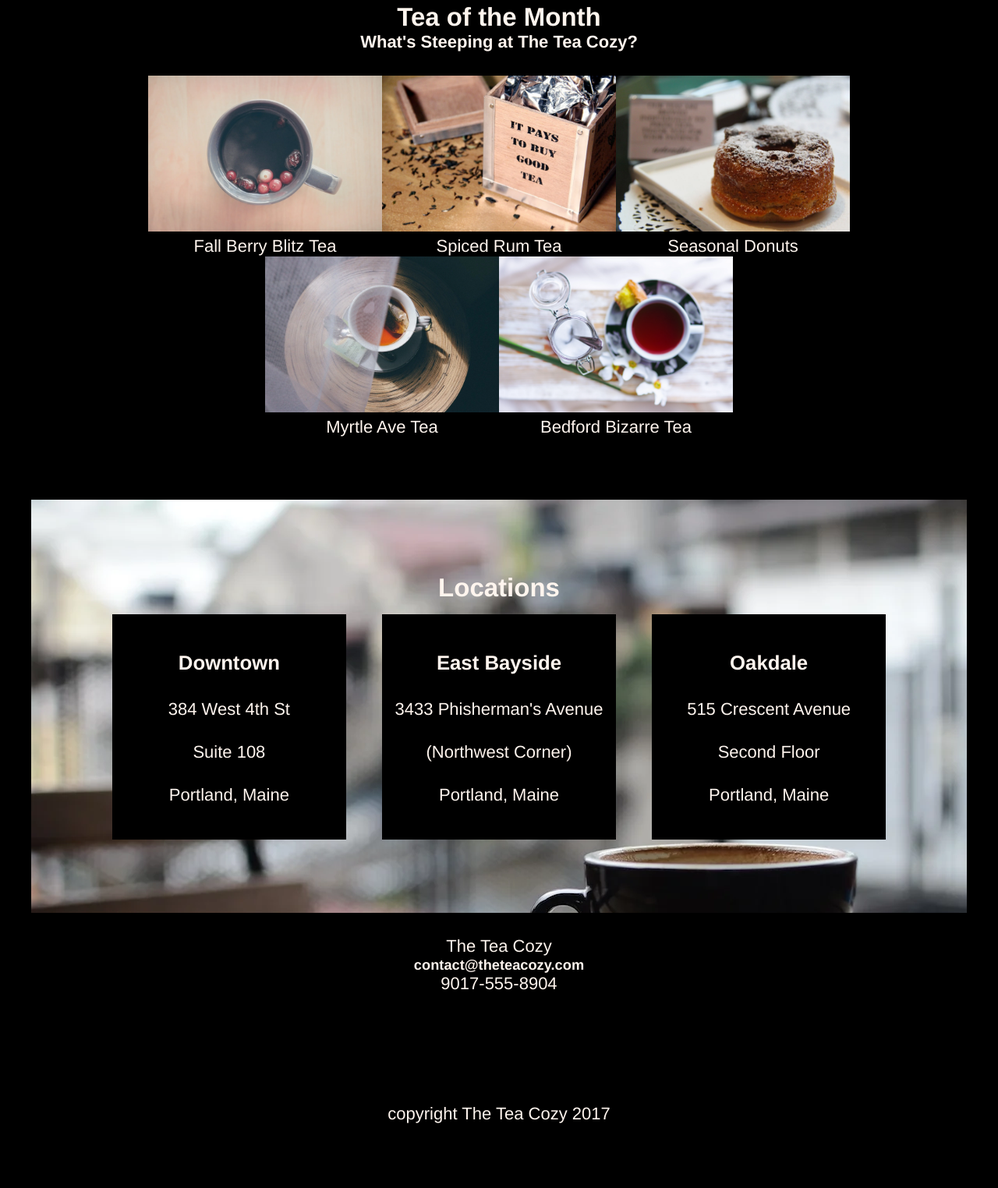
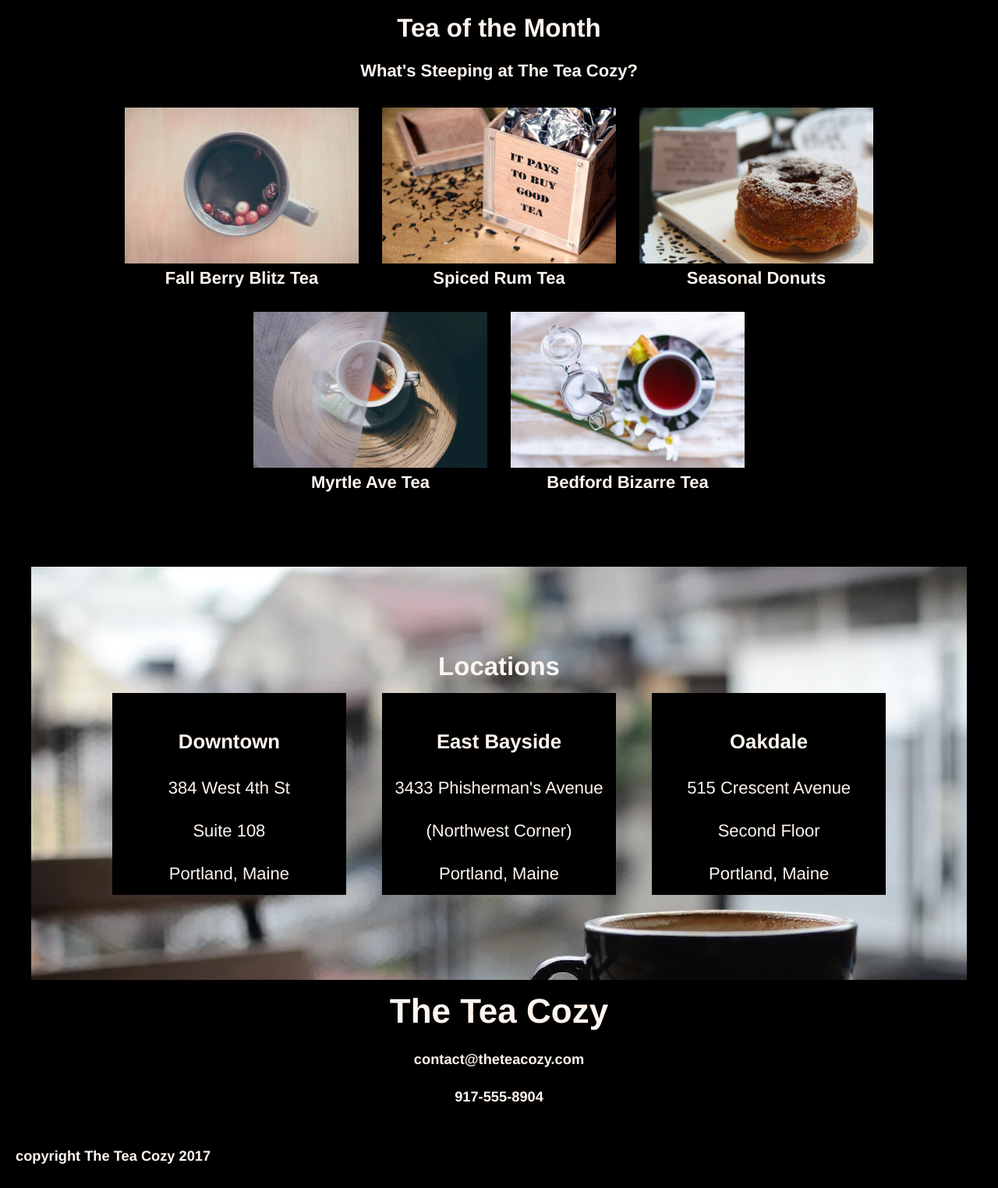
Before and after one commit to mbarricklow/tea-cozy, a plain HTML site: page index.html in a window 1280 px wide. Shown: the part 826-2350 px from the top of the page at 78% size. Before the commit the page ends 2268 px from the top, so only its background shows below. Drawn offline with Linux system fonts and the light colour scheme.

Commit message:
updated page layout (non-responsive)

```diff
--- a/index.html
+++ b/index.html
@@ -14,13 +14,14 @@
             <img src="img/tea-cozy-logo.webp" alt="tea cozy logo">
         </h1>
         <ul class="header-links">
-            <li><a href="#">Mission</a></li>
-            <li><a href="#">Featured Tea</a></li>
-            <li><a href="#">Locations</a></li>
+            <li><a href="#mission">Mission</a></li>
+            <li><a href="#featured_tea">Featured Tea</a></li>
+            <li><a href="#locations">Locations</a></li>
         </ul>
     </header>
 
     <div class="main">
+        <a id="mission">
         <div class="mission">
             <div class="mission-text">
                 <h2>Our Mission</h2>
@@ -28,7 +29,9 @@
                 <h4>Handpicked, Artisanally Curated, Free Range, Sustainable, Small Batch, Fair Trade, Organic Tea</h4>
             </div>
         </div>
+        </a>
 
+        <a id="featured_tea">
         <div class="tea-header">
             <h2>Tea of the Month</h2>
             <h4>What's Steeping at The Tea Cozy?</h4>
@@ -37,26 +40,28 @@
         <div class="tea-container">
             <div class="tea tea-one">
                 <img src="img/berryblitz.webp" alt="berry blitz">
-                <p class="caption">Fall Berry Blitz Tea</p>
+                <h4 class="caption">Fall Berry Blitz Tea</h4>
             </div>
             <div class="tea tea-two">
                 <img src="img/spiced-rum.webp" alt="spiced rum">
-                <p class="caption">Spiced Rum Tea</p>
+                <h4 class="caption">Spiced Rum Tea</h4>
             </div>
             <div class="tea tea-three">
                 <img src="img/donut.webp" alt="seasonal donut">
-                <p class="caption">Seasonal Donuts</p>
+                <h4 class="caption">Seasonal Donuts</h4>
             </div>
             <div class="tea tea-four">
                 <img src="img/myrtle-ave.webp" alt="myrtle ave">
-                <p class="caption">Myrtle Ave Tea</p>
+                <h4 class="caption">Myrtle Ave Tea</h4>
             </div>
             <div class="tea tea-five">
                 <img src="img/bedford-bizarre.webp" alt="bedford bizarre">
-                <p class="caption">Bedford Bizarre Tea</p>
+                <h4 class="caption">Bedford Bizarre Tea</h4>
             </div>
         </div>
+        </a>
 
+        <a id="locations">
         <div class="location-container">
             <div class="location-header">
             <h2>Locations</h2>
@@ -82,16 +87,19 @@
                 </div>
             </div>
         </div>
+        </a>
+    </div>
 
-        <div class="contact">
-            The Tea Cozy
-            <h5>contact@theteacozy.com</h5>
-            9017-555-8904
-        </div>
+    <div class="contact">
+        <h1>The Tea Cozy</h1>
+        <br>
+        <h5>contact@theteacozy.com</h5>
+        <br>
+        <h5>917-555-8904</h5>
+    </div>
 
-        <footer>
-           copyright The Tea Cozy 2017
-        </footer>
-    </div>
+    <footer>
+        <h5>copyright The Tea Cozy 2017</h5>
+    </footer>
 </body>
 </html>
--- a/styles.css
+++ b/styles.css
@@ -70,17 +70,19 @@ li a {
     flex-direction: column;
     align-items: center;
     margin-top: 30px;
-    padding: 30px;
+    padding-top: 30px;
+    padding-bottom: 10px;
+    line-height: 2;
 }
 
 .tea-container {
-    width: 1000px;
+    max-width: 1000px;
     display: flex;
     justify-content: center;
     flex-wrap: wrap;
     margin-bottom: 65px;
+}
 
-}
 .tea img {
     width: 300px;
     height: 200px;
@@ -88,6 +90,7 @@ li a {
 
 .tea {
     text-align: center;
+    margin: 15px;
 }
 
 .caption {
@@ -116,7 +119,7 @@ li a {
     flex-direction: column;
     margin-top: 15px;
     background-color: black;
-    padding: 30px 0px;
+    padding: 30px 0px 0px 0px;
     justify-content: space-around;
     line-height: 2.5;
 }
@@ -132,7 +135,12 @@ li a {
 }
 
 .contact {
+    width: 100%;
     height: 200px;
     text-align: center;
-    padding: 15px;
 }
+
+footer {
+    float: left;
+    padding: 0px 0px 30px 20px;
+}
```
